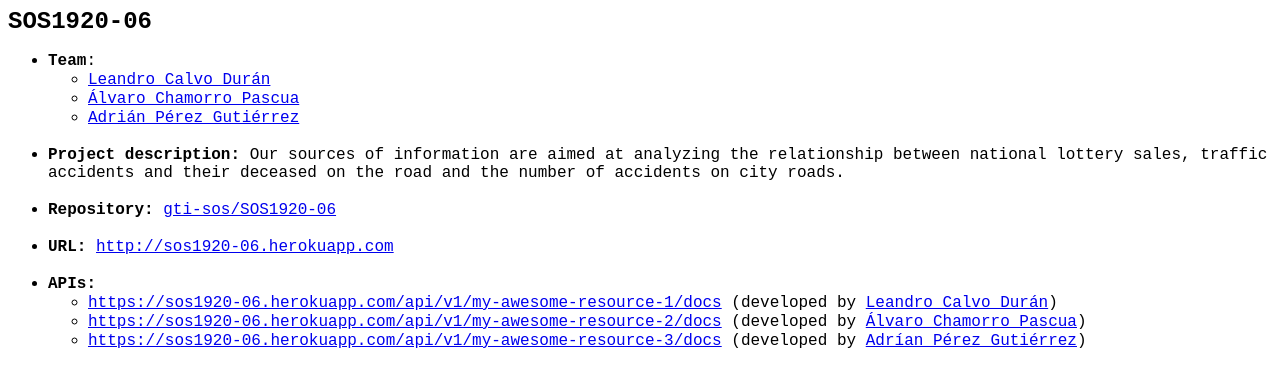
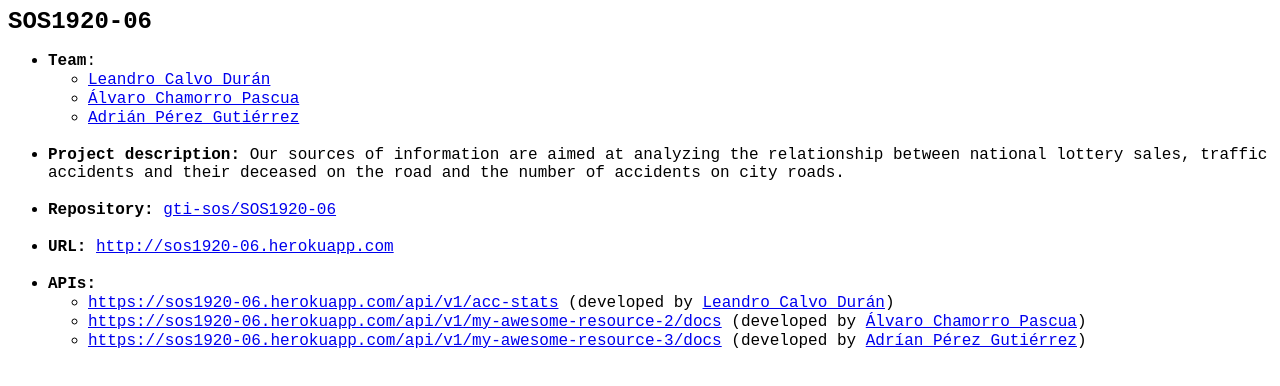
Before and after one commit to Leanxp/SOS-Laboratorios, a website: page public/index.html in a window 1280 px wide. Drawn offline with Linux system fonts and the light colour scheme.

```diff
--- a/package.json
+++ b/package.json
@@ -4,11 +4,12 @@
   "description": "Este repositorio es para los laboratorios de SOS",
   "main": "index.js",
   "dependencies": {
+    "cool-ascii-faces": "^1.3.4",
     "express": "^4.17.1"
   },
   "devDependencies": {},
   "scripts": {
-	"start": "node index",
+    "start": "node index",
     "test": "echo \"Error: no test specified\" && exit 1"
   },
   "repository": {
--- a/public/index.html
+++ b/public/index.html
@@ -49,7 +49,7 @@
     <ul style="list-style-type:circle;">
       <li><span style="font-family:
         Courier New, courier;">
-          <a href="https://sos1920-06.herokuapp.com/api/v1/my-awesome-resource-1/docs">https://sos1920-06.herokuapp.com/api/v1/my-awesome-resource-1/docs</a> (developed by
+          <a href="https://sos1920-06.herokuapp.com/api/v1/my-awesome-resource-1/docs">https://sos1920-06.herokuapp.com/api/v1/acc-stats</a> (developed by
           <a href="https://github.com/Leanxp">Leandro Calvo Durán</a>)
         </span></li>
       <li><span style="font-family:
```
Also changed, not shown: 1 other file.
